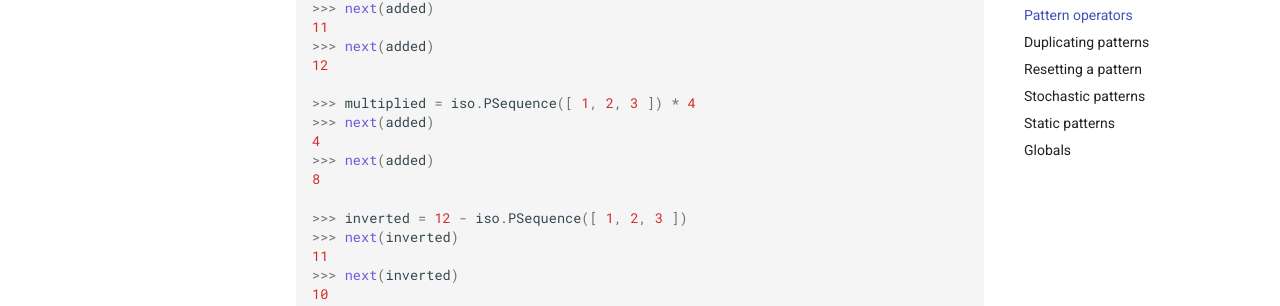
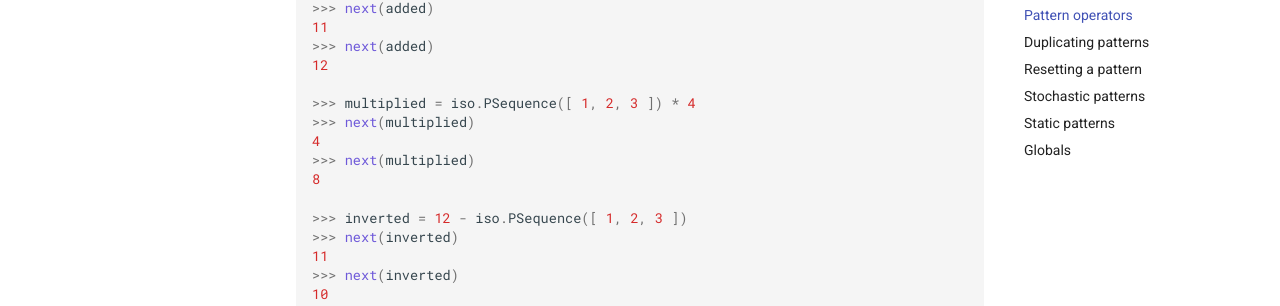
Before and after one commit to ideoforms/isobar, an MkDocs documentation site: the page built from docs/patterns/index.md, in a window 1280 px wide and 900 px high, scrolled down 1358 px. Shown: the part 147-453 px from the top of the window. Built offline with MkDocs 1.6.1 and Material for MkDocs 9.7.7, drawn with Linux system fonts in a browser that asks for light colours; comment, search, counter and statistics services are not loaded.

Commit message:
fix typo

```diff
--- a/docs/patterns/index.md
+++ b/docs/patterns/index.md
@@ -54,9 +54,9 @@ Patterns can be combined and modified using standard Python arithmetic operators
 12
 
 >>> multiplied = iso.PSequence([ 1, 2, 3 ]) * 4
->>> next(added)
+>>> next(multiplied)
 4
->>> next(added)
+>>> next(multiplied)
 8
 
 >>> inverted = 12 - iso.PSequence([ 1, 2, 3 ])
```
